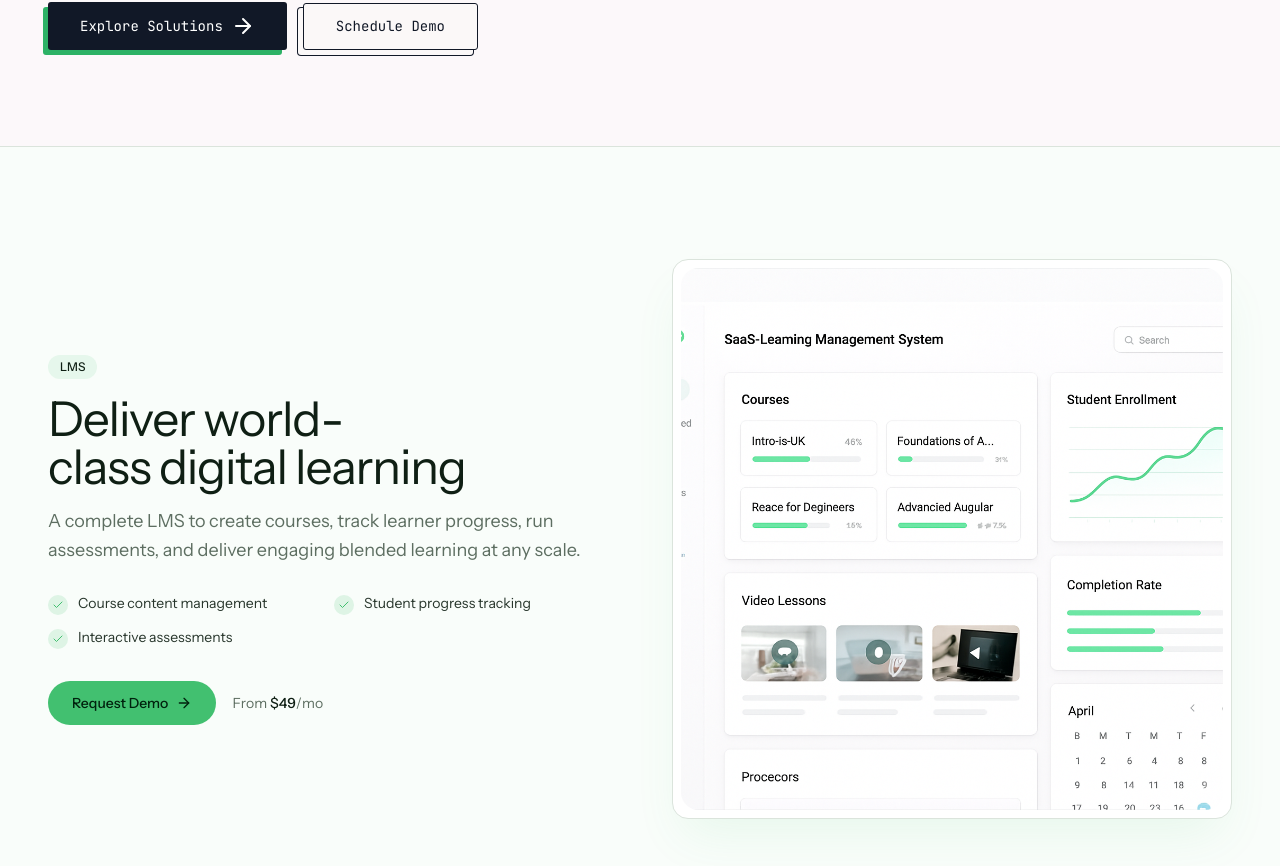
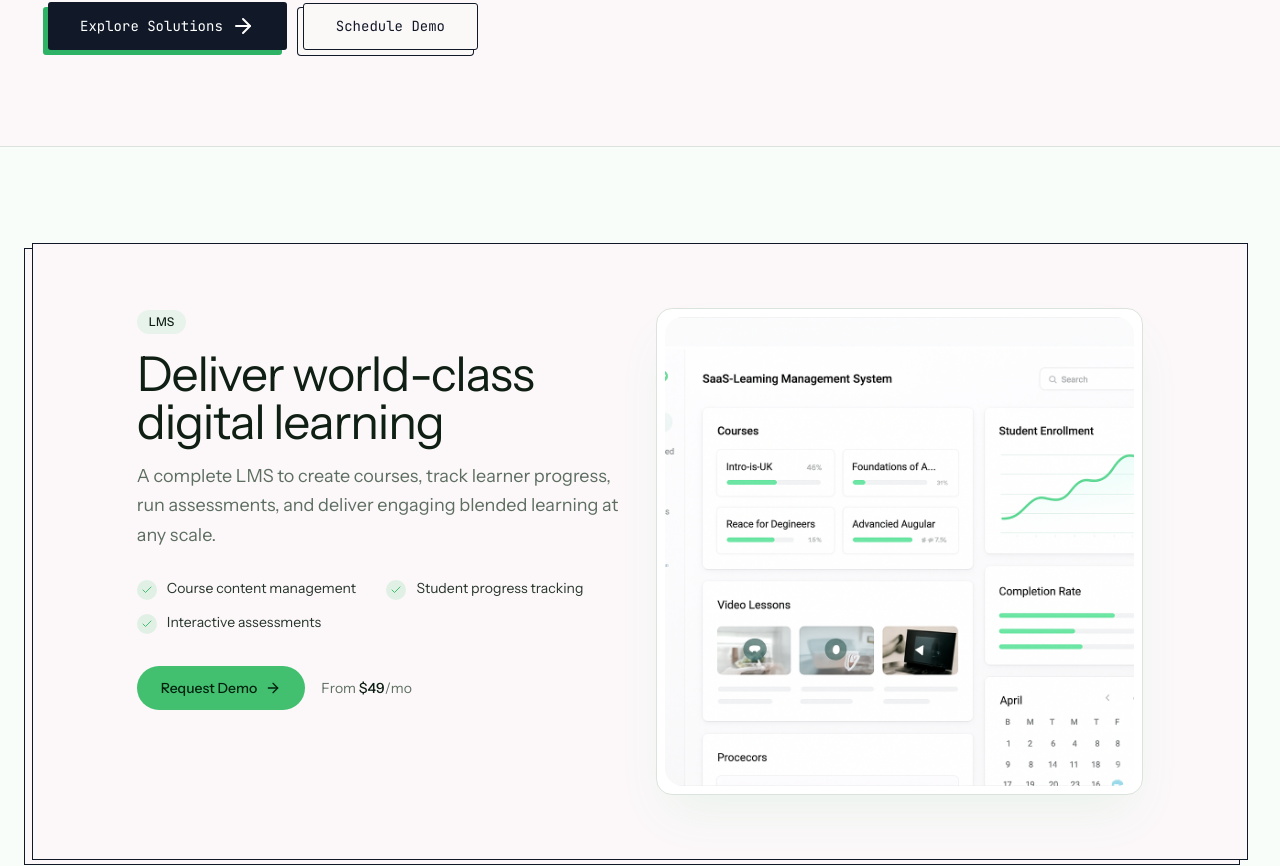
Before and after one commit to Mehariwamlake/techvision-home, a Next.js app: page /solutions in a window 1280 px wide. Shown: the part 411-1277 px from the top of the page. Built offline with nearby package versions, Linux system fonts and the light colour scheme.

Commit message:
style(solutions): 12-column grid for product sections

```diff
--- a/components/solutions/product-sections.tsx
+++ b/components/solutions/product-sections.tsx
@@ -4,22 +4,22 @@ import { Check, ArrowRight } from "lucide-react";
 import { solutionsProducts } from "./solutions-content";
 export function ProductSections() {
   return (
-    <div className="relative">
+    <div className="mx-auto flex max-w-[1264px] flex-col gap-36 px-6 py-24">
       {solutionsProducts.map((product, idx) => {
         const reversed = idx % 2 === 1;
         return (
           <section
             key={product.slug}
             id={product.slug}
-            className={`scroll-mt-24 py-20 lg:py-28 ${idx % 2 === 1 ? "bg-secondary/40 border-y border-border" : ""}`}
+            className="scroll-mt-24 border border-[#111827] bg-[#FCF8FA] shadow-[-8px_5px_0_-1px_#FCF8FA,-8px_5px_0_0_#111827]"
           >
-            <div className="max-w-[1320px] mx-auto px-6 lg:px-12">
-              <div
-                className={`grid items-center gap-12 lg:grid-cols-2 lg:gap-16 ${
-                  reversed ? "lg:[&>*:first-child]:order-2" : ""
-                }`}
-              >
-                <div>
+            <div className="py-16">
+              <div className="grid grid-cols-1 gap-8 px-6 lg:grid-cols-12 lg:items-start lg:px-0">
+                <div
+                  className={`lg:col-span-5 lg:row-start-1 ${
+                    reversed ? "lg:col-start-7" : "lg:col-start-2"
+                  }`}
+                >
                   <span className="inline-flex rounded-full bg-primary/10 px-3 py-1 text-xs font-medium text-foreground">
                     {product.short}
                   </span>
@@ -61,7 +61,11 @@ export function ProductSections() {
                   </div>
                 </div>
 
-                <div className="relative">
+                <div
+                  className={`lg:col-span-5 lg:row-start-1 ${
+                    reversed ? "lg:col-start-2" : "lg:col-start-7"
+                  }`}
+                >
                   <div className="rounded-2xl border border-border bg-card p-2 shadow-2xl shadow-primary/10">
                     <Image
                       src={product.image}
```
